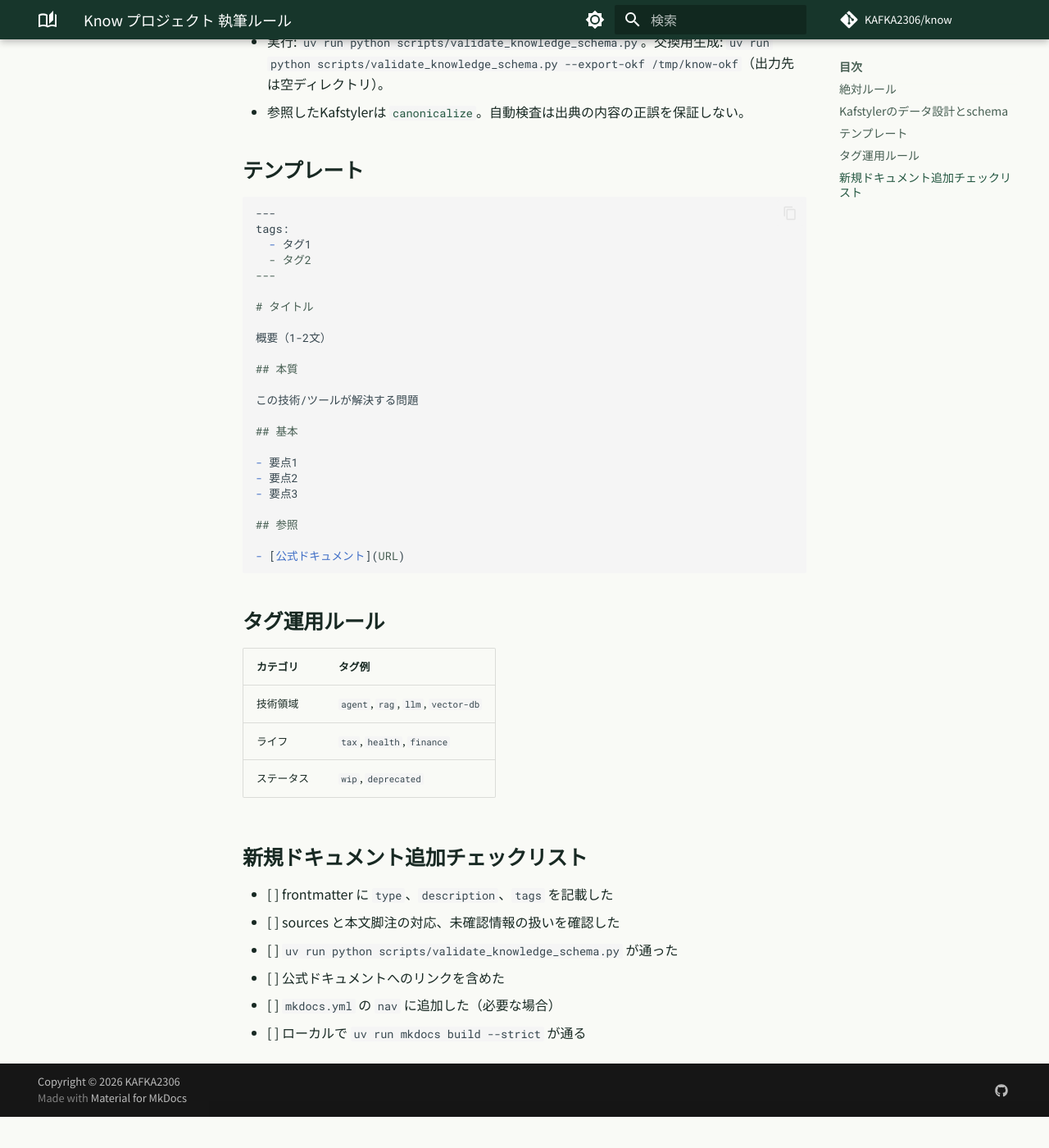
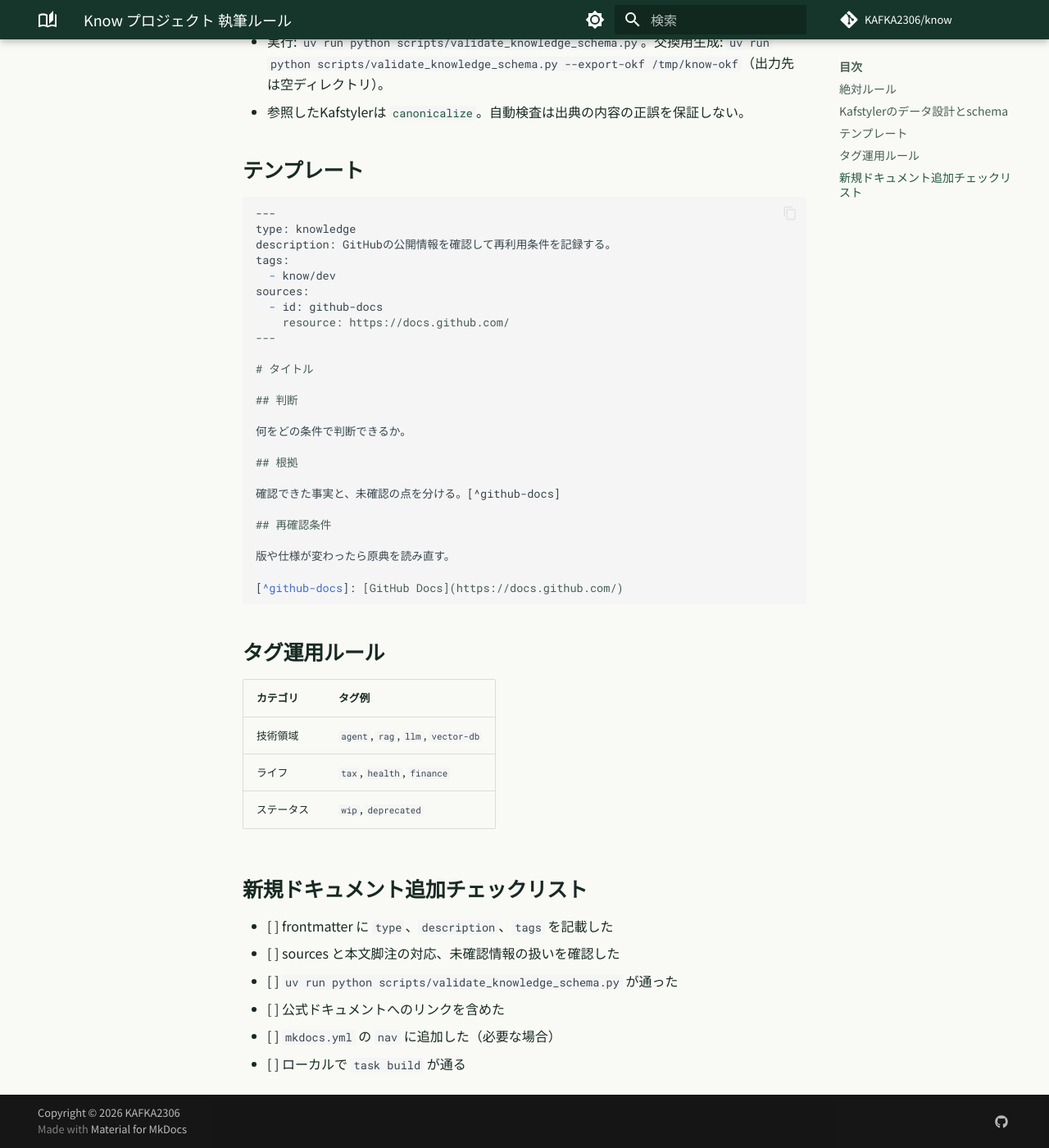
Before and after one commit to KAFKA2306/know, an MkDocs documentation site: the page built from docs/rules.md, in a window 1280 px wide and 1400 px high, scrolled down 1198 px. Shown: the whole window at 82% size. Built offline with MkDocs 1.6.1 and Material for MkDocs 9.7.7, drawn with Linux system fonts in a browser that asks for light colours; comment, search, counter and statistics services are not loaded; before the commit the page ends 2560 px from its top, so only the background shows below that; some of the changed text lies outside the part shown.

Commit message:
docs(know): align article template with Kafstyler metadata schema

````diff
--- a/docs/rules.md
+++ b/docs/rules.md
@@ -25,7 +25,7 @@ tags:
 4. **正しく書く（正確性最優先）**
    - 曖昧な表現を避ける
    - 「〜らしい」「〜かも」は禁止
-   - 分からないことは書かない
+   - 未確認の点は未確認と記し、確認済みの事実と混同しない
 
 5. **出典を明記する**
    - 公式ドキュメントへのリンクを必ず含める
@@ -44,28 +44,30 @@ tags:
 
 ```markdown
 ---
+type: knowledge
+description: GitHubの公開情報を確認して再利用条件を記録する。
 tags:
-  - タグ1
-  - タグ2
+  - know/dev
+sources:
+  - id: github-docs
+    resource: https://docs.github.com/
 ---
 
 # タイトル
 
-概要（1-2文）
+## 判断
 
-## 本質
+何をどの条件で判断できるか。
 
-この技術/ツールが解決する問題
+## 根拠
 
-## 基本
+確認できた事実と、未確認の点を分ける。[^github-docs]
 
-- 要点1
-- 要点2
-- 要点3
+## 再確認条件
 
-## 参照
+版や仕様が変わったら原典を読み直す。
 
-- [公式ドキュメント](URL)
+[^github-docs]: [GitHub Docs](https://docs.github.com/)
 ```
 
 ## タグ運用ルール
@@ -83,4 +85,4 @@ tags:
 - [ ] `uv run python scripts/validate_knowledge_schema.py` が通った
 - [ ] 公式ドキュメントへのリンクを含めた
 - [ ] `mkdocs.yml` の `nav` に追加した（必要な場合）
-- [ ] ローカルで `uv run mkdocs build --strict` が通る
+- [ ] ローカルで `task build` が通る
````
Also changed, not shown: AGENTS.md (+1 -1 lines).
